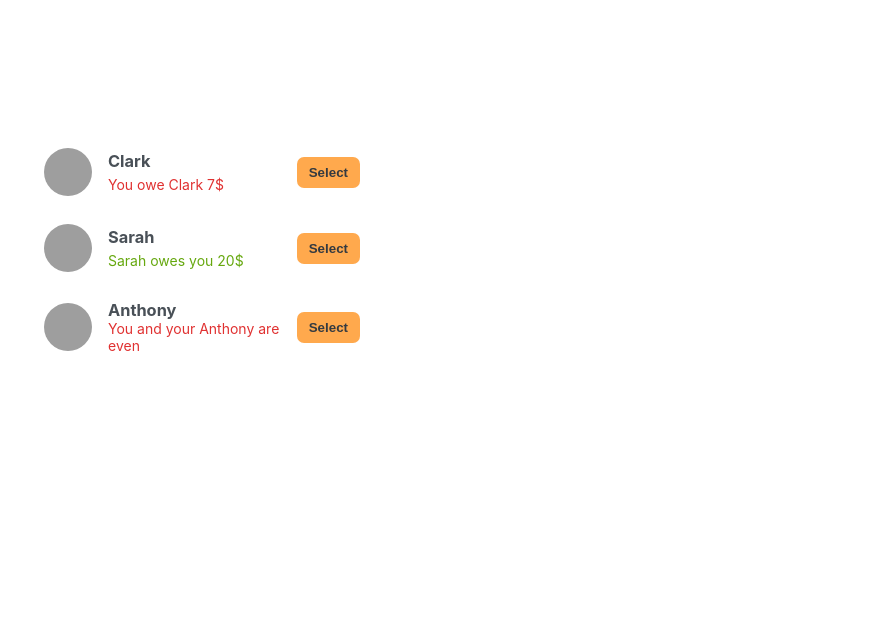
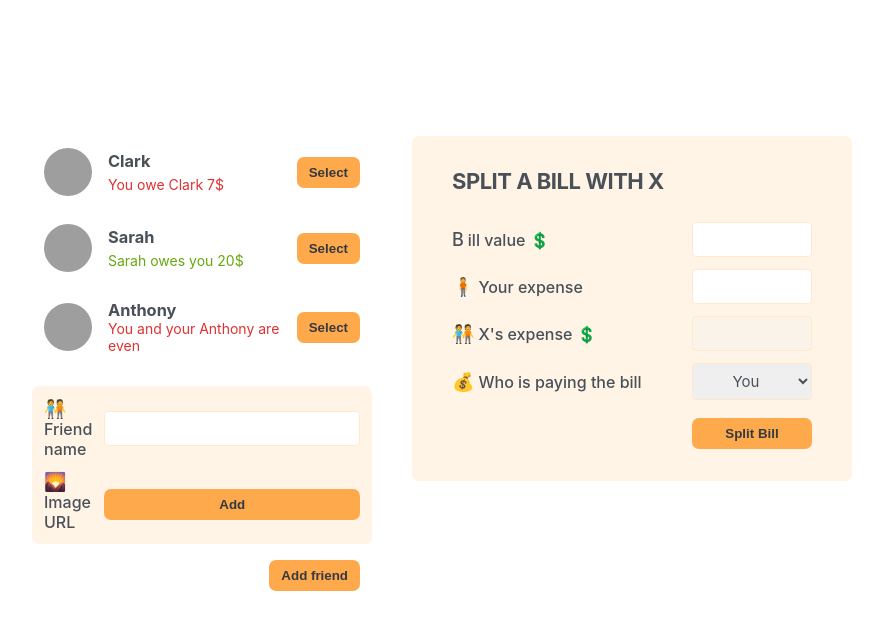
Before and after one commit to ghassant29/eat-n-split, a React (Create React App) app: page / in a window 1280 px wide. Shown: the top 630 px of the page, without its empty margins (198-1081 px from the left). Built offline with nearby package versions, Linux system fonts and the light colour scheme; grey boxes are pictures that could not be loaded.

Commit message:
Adding Forms Components

```diff
--- a/src/App.js
+++ b/src/App.js
@@ -24,7 +24,10 @@
 export default function App() {
   return (
    <div className='app'><div className='sidebar'>
-    <FriendsList /></div></div>
+    <FriendsList />
+    <FormAddFriend />
+    <Button>Add friend</Button></div>
+    <FormSplitBill /></div>
 
   );
 }
@@ -38,6 +41,34 @@
   {friend.balance<0 && <p className='red'>You owe {friend.name} {Math.abs(friend.balance)}$</p>}
   {friend.balance>0 && <p className='green'>{friend.name} owes you  {Math.abs(friend.balance)}$</p>}
   {friend.balance===0 && <p className='red'>You and your {friend.name} are even</p>}
-  <button className='button'>Select</button>
+  <Button>Select</Button>
   </li>
 }
+function Button({children}){
+return <button className='button'>{children}</button>
+}
+function FormAddFriend(){
+  return <form className='form-add-friend'>
+    <label>🧑‍🤝‍🧑Friend name</label>
+    <input type='text'/>
+    <label>🌄Image URL</label>
+    <Button>Add</Button>
+  </form>
+}
+function FormSplitBill(){
+  return <form className='form-split-bill'>
+    <h2>Split a bill with X</h2>
+    <label>Bill value 💲</label>
+    <input type='text'/>
+    <label>🧍Your expense</label>
+    <input type='text'/>
+    <label>🧑‍🤝‍🧑X's expense 💲</label>
+    <input type='text' disabled/>
+    <label>💰Who is paying the bill</label>
+    <select> <option value="user">You</option>
+    <option value="friend">X</option></select>
+
+    <Button>Split Bill</Button>
+
+  </form>
+}
```
